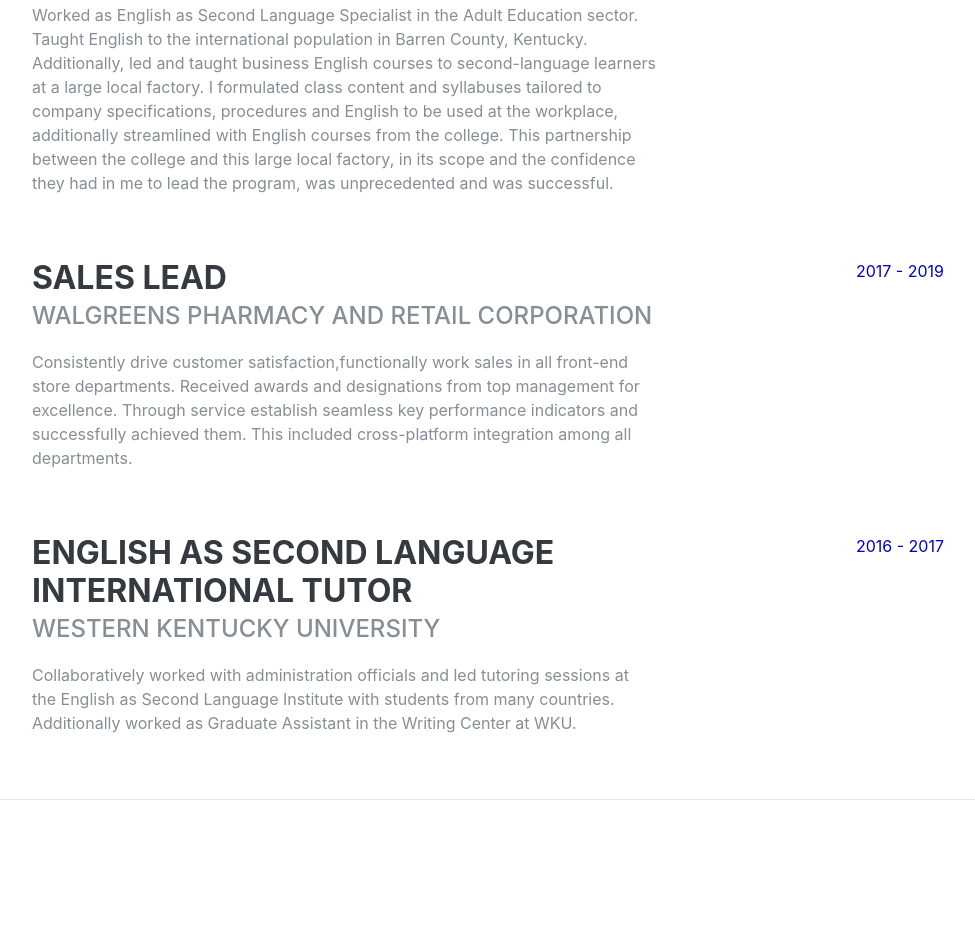
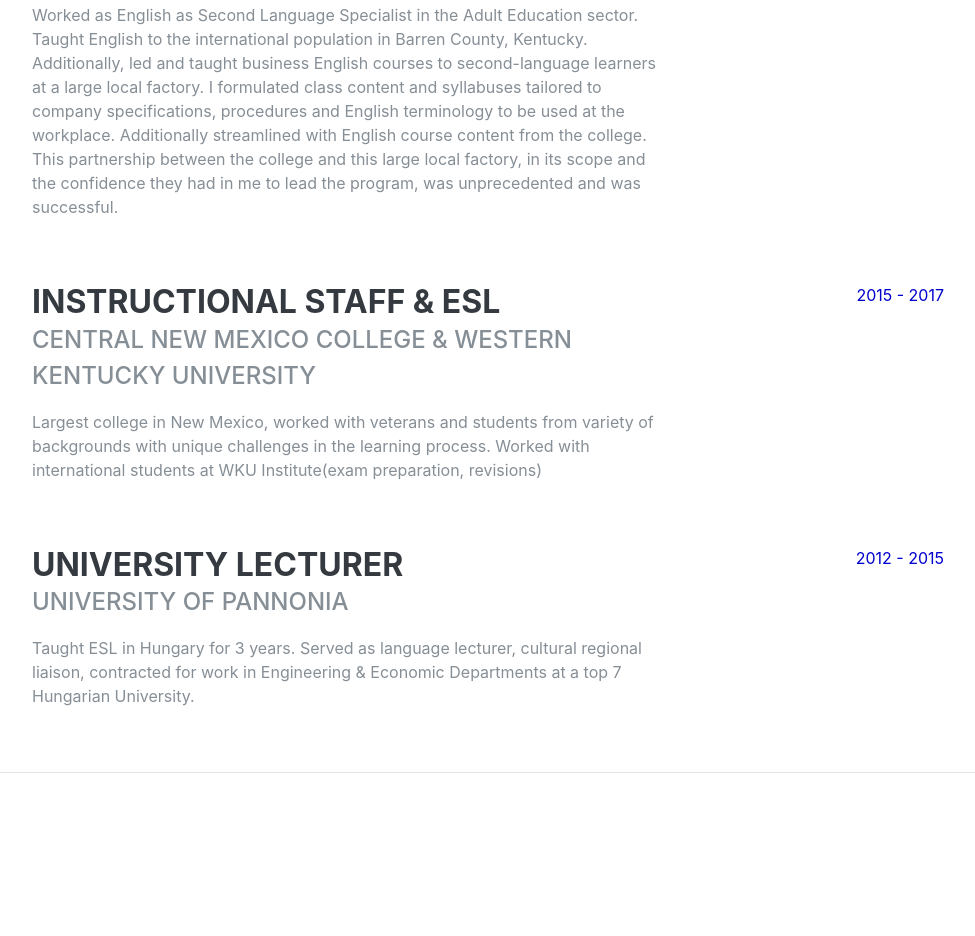
Before and after one commit to scott1hurt/scott1hurt.github.io, a plain HTML site: page index.html in a window 1280 px wide. Shown: the part 1364-2300 px from the top of the page, without its empty margins (288-1263 px from the left). Drawn offline with nearby package versions, Linux system fonts and the light colour scheme; a web font is replaced by a local one.

Commit message:
Made changes to website

```diff
--- a/index.html
+++ b/index.html
@@ -24,6 +24,8 @@
 
   <link rel="stylesheet" href="https://cdn.rawgit.com/konpa/devicon/df6431e323547add1b4cf45992913f15286456d3/devicon.min.css">
 
+
+  <link rel="stylesheet" href="https://cdn.rawgit.com/konpa/devicon/df6431e323547add1b4cf45992913f15286456d3/devicon.min.css">
 
   <link rel="stylesheet" href="https://cdn.rawgit.com/konpa/devicon/df6431e323547add1b4cf45992913f15286456d3/devicon.min.css">
 
@@ -122,7 +124,7 @@
           <div class="resume-content">
             <h3 class="mb-0">English as Second Language Instructor</h3>
             <div class="subheading mb-3">South Central Kentucky Community and Technical College </div>
-            <p>Worked as English as Second Language Specialist in the Adult Education sector. Taught English to the international population in Barren County, Kentucky. Additionally, led and taught business English courses to second-language learners at a large local factory. I formulated class content and syllabuses tailored to company specifications, procedures and English to be used at the workplace, additionally streamlined with English courses from the college. This partnership between the college and this large local factory, in its scope and the confidence they had in me to lead the program, was unprecedented and was successful.</p>
+            <p>Worked as English as Second Language Specialist in the Adult Education sector. Taught English to the international population in Barren County, Kentucky. Additionally, led and taught business English courses to second-language learners at a large local factory. I formulated class content and syllabuses tailored to company specifications, procedures and English terminology to be used at the workplace. Additionally streamlined with English course content from the college. This partnership between the college and this large local factory, in its scope and the confidence they had in me to lead the program, was unprecedented and was successful.</p>
           </div>
           <div class="resume-date text-md-right">
             <span class="text-primary">2018 - 2019</span>
@@ -131,24 +133,26 @@
 
         <div class="resume-item d-flex flex-column flex-md-row justify-content-between mb-5">
           <div class="resume-content">
-            <h3 class="mb-0">Sales Lead</h3>
-            <div class="subheading mb-3">Walgreens Pharmacy and Retail Corporation </div>
-            <p>Consistently drive customer satisfaction,functionally work sales in all front-end store departments. Received awards and designations from top
-            management for excellence. Through service establish seamless key performance indicators and successfully achieved them. This included   cross-platform integration among all departments.</p>
+            <h3 class="mb-0">Instructional Staff & ESL</h3>
+            <div class="subheading mb-3">Central New Mexico College & Western Kentucky University</div>
+            <p>
+              Largest college in New Mexico, worked with veterans and students from variety of backgrounds with unique challenges in the learning process. Worked with international students at WKU Institute(exam preparation, revisions)
+              </p>
           </div>
           <div class="resume-date text-md-right">
-            <span class="text-primary"> 2017 - 2019</span>
+            <span class="text-primary"> 2015 - 2017</span>
           </div>
         </div>
 
         <div class="resume-item d-flex flex-column flex-md-row justify-content-between">
           <div class="resume-content">
-            <h3 class="mb-0">English as Second Language International Tutor</h3>
-            <div class="subheading mb-3">Western Kentucky University</div>
-            <p>Collaboratively worked with administration officials and led tutoring sessions at the English as Second Language Institute with students from many countries. Additionally worked as Graduate Assistant in the Writing Center at WKU.</p>
+            <h3 class="mb-0">University Lecturer</h3>
+            <div class="subheading mb-3">University of Pannonia</div>
+            <p>Taught ESL in Hungary for 3 years. Served as language lecturer, cultural regional liaison, contracted for work in Engineering & Economic Departments at a top 7 Hungarian University.
+            </p>
           </div>
           <div class="resume-date text-md-right">
-            <span class="text-primary"> 2016 - 2017</span>
+            <span class="text-primary"> 2012 - 2015</span>
           </div>
         </div>
 
@@ -237,6 +241,9 @@
 
           <li class="list-inline-item">
           <i class="devicon-apple-original"></i>
+
+          <li class="list-inline-item">
+          <i class="devicon-sass-original"></i>
           </li>
           </li>
           </li>
```
Also changed, not shown: 1 other file.
